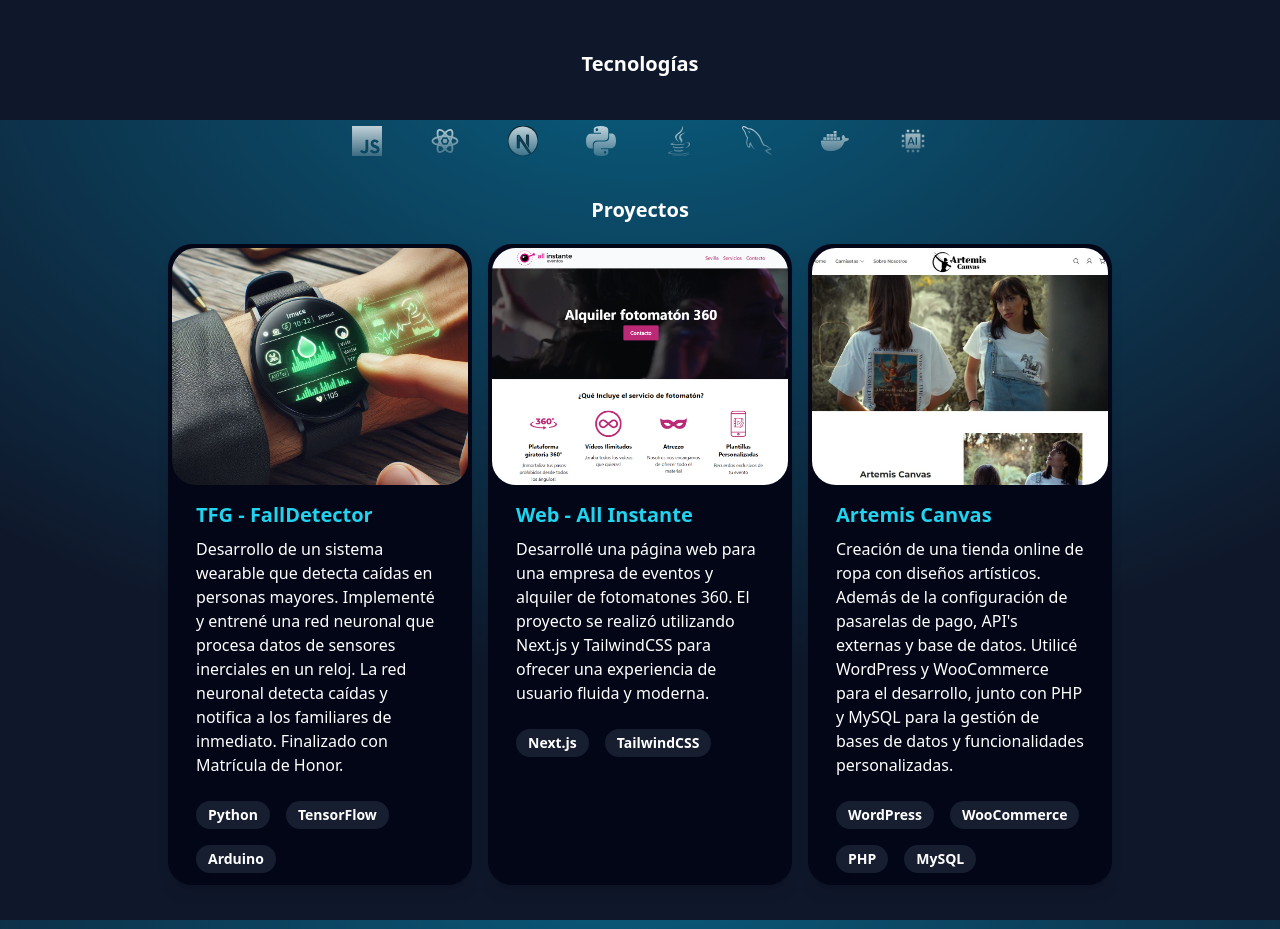
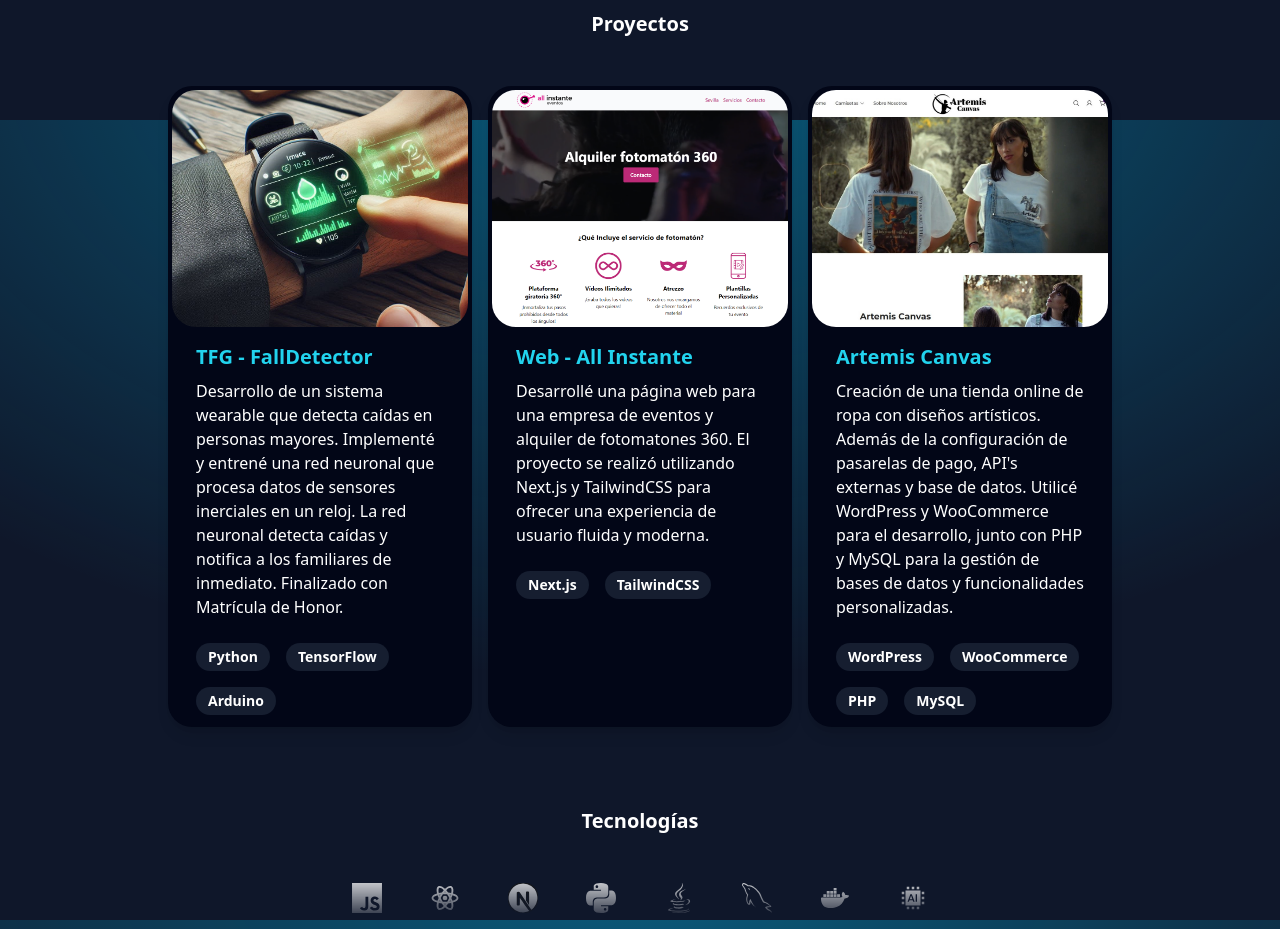
Before and after one commit to ManoloMB/portfolio, a Next.js app: page / in a window 1280 px wide. Shown: the part 680-1609 px from the top of the page. Built offline with nearby package versions, Linux system fonts and the light colour scheme.

Commit message:
estructura y paddings

```diff
--- a/app/experience.js
+++ b/app/experience.js
@@ -1,7 +1,7 @@
 export default function Experience({ items }) {
     return (
-        <div className='items-center justify-center pb-10'>
-            <h2 className="font-bold text-xl mb-6">Experiencia</h2>
+        <div className='items-center justify-center py-10'>
+            <h2 className="font-bold text-xl text-center mb-12">Experiencia</h2>
             {items.map((item, index) => (
                 <div key={index}>
                     <div className="sm:flex items-center mt-8">
--- a/app/page.js
+++ b/app/page.js
@@ -12,8 +12,8 @@
       <Navbar items={data.navbarItems} />
       <main className='max-w-screen-lg px-10 mx-auto'>
         <About />
+        <Projects items={data.projectsItems} />
         <Tecnology items={data.tecnologyItems}/>
-        <Projects items={data.projectsItems} />
         <Experience items={data.experienceItems} />
       </main>
       <Footer />
--- a/app/projects.js
+++ b/app/projects.js
@@ -2,8 +2,8 @@
 
 export default function Projects({ items }) {
   return (
-    <div id="proyectos" className='items-center justify-center my-10'>
-      <h2 className="font-bold text-xl mb-5 text-center">Proyectos</h2>
+    <div id="proyectos" className='items-center justify-center pb-10'>
+      <h2 className="font-bold text-xl mb-12 text-center">Proyectos</h2>
       <section className="grid sm:grid-cols-3 grid-cols-1 gap-4">
         {items.map((item, index) => (
           <article key={index} className="bg-slate-950 w-full rounded-3xl shadow-lg overflow-hidden p-1">
--- a/app/tecnology.js
+++ b/app/tecnology.js
@@ -2,9 +2,9 @@
 
 export default function Tecnology({items}) {
     return (
-        <section className='text-center'>
-        <p className='font-bold text-xl mt-10'>Tecnologías</p>
-            <div className='flex flex-wrap justify-center gap-x-12 gap-y-6 mt-12'>
+        <section className='text-center py-10'>
+        <p className='font-bold text-xl mb-12'>Tecnologías</p>
+            <div className='flex flex-wrap justify-center gap-x-12 gap-y-6'>
                 {items.map((item, index) => (
                     <div key={index}>
                         <Image
```
